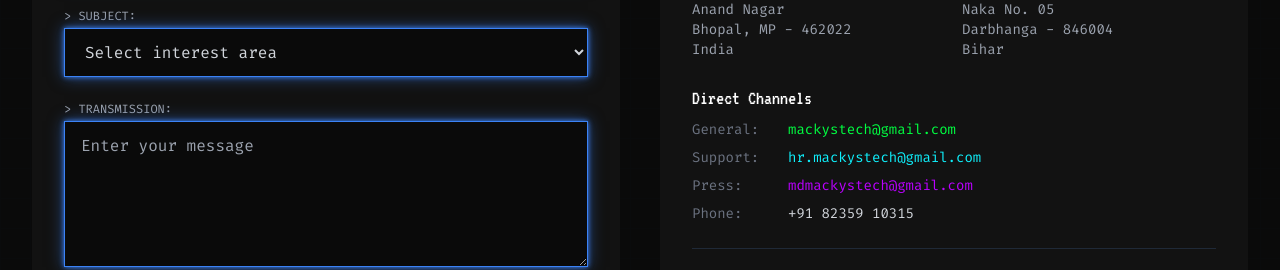
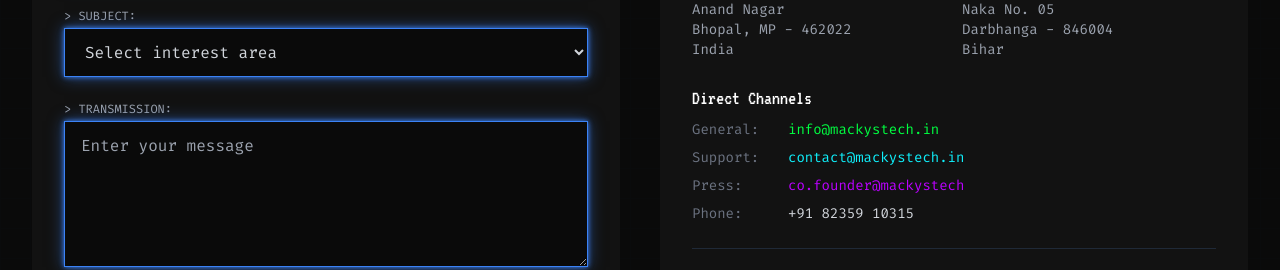
Before and after one commit to pankajkr-143/digital-agency-html-template, a React (Vite) app: page /jobs in a window 1280 px wide. Shown: the part 1920-2190 px from the top of the page. Built offline with nearby package versions, Linux system fonts and the light colour scheme.

Commit message:
Update Contact.tsx

```diff
--- a/src/components/Contact.tsx
+++ b/src/components/Contact.tsx
@@ -286,19 +286,19 @@
                     <div className="flex items-center group">
                       <div className="w-24 text-gray-500">General:</div>
                       <a href="mailto:info@mackystech.ai" className="text-neo-green-100 hover:underline">
-                        mackystech@gmail.com
+                        info@mackystech.in
                       </a>
                     </div>
                     <div className="flex items-center">
                       <div className="w-24 text-gray-500">Support:</div>
                       <a href="mailto:support@mackystech.ai" className="text-neo-blue-100 hover:underline">
-                        hr.mackystech@gmail.com
+                        contact@mackystech.in
                       </a>
                     </div>
                     <div className="flex items-center">
                       <div className="w-24 text-gray-500">Press:</div>
                       <a href="mailto:media@mackystech.ai" className="text-neo-purple-100 hover:underline">
-                        mdmackystech@gmail.com
+                        co.founder@mackystech
                       </a>
                     </div>
                     <div className="flex items-center">
```
